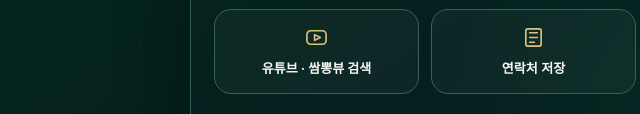
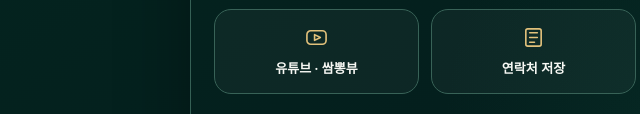
Before and after one commit to airroad1978-rgb/yeojudrone, a plain HTML site: page index.html in a window 1280 px wide. Shown: the part 686-800 px from the top of the page, 215-855 px from the left. Drawn offline with Linux system fonts and the light colour scheme.

Commit message:
Add files via upload

```diff
--- a/index.html
+++ b/index.html
@@ -14,7 +14,7 @@
 <a class="link" href="sms:01046647802"><svg viewBox="0 0 24 24"><path d="M4 5h16v12H9l-5 4V5Z"/><path d="M8 10h8M8 13h5"/></svg>문자 보내기</a>
 <a class="link" href="mailto:stender78@naver.com"><svg viewBox="0 0 24 24"><rect x="3" y="5" width="18" height="14" rx="2"/><path d="m3 7 9 7 9-7"/></svg>이메일</a>
 <a class="link" href="https://map.kakao.com/?q=%EA%B2%BD%EA%B8%B0%EB%8F%84%20%EC%97%AC%EC%A3%BC%EC%8B%9C%20%EC%84%B8%EC%A2%85%EB%8C%80%EC%99%95%EB%A9%B4%20%EB%82%B4%EC%96%912%EA%B8%B8%2030-1" target="_blank" rel="noopener noreferrer"><svg viewBox="0 0 24 24"><path d="M20 10c0 6-8 12-8 12S4 16 4 10a8 8 0 0 1 16 0Z"/><circle cx="12" cy="10" r="2.5"/></svg>지도 · 찾아오기</a>
-<a class="link" href="https://www.youtube.com/results?search_query=%EC%8C%88%EB%BD%95%EB%B7%B0+SSAMBBONGVIEW" target="_blank" rel="noopener noreferrer"><svg viewBox="0 0 24 24"><rect x="2" y="5" width="20" height="14" rx="4"/><path d="m10 9 6 3-6 3Z"/></svg>유튜브 · 쌈뽕뷰 검색</a>
+<a class="link" href="https://www.youtube.com/@ssambbongview" target="_blank" rel="noopener noreferrer"><svg viewBox="0 0 24 24"><rect x="2" y="5" width="20" height="14" rx="4"/><path d="m10 9 6 3-6 3Z"/></svg>유튜브 · 쌈뽕뷰</a>
 <button class="link" type="button" id="save"><svg viewBox="0 0 24 24"><rect x="4" y="3" width="16" height="18" rx="2"/><path d="M8 7h8M8 12h8M8 17h5"/></svg>연락처 저장</button>
 </div>
 <div class="info"><a href="tel:01046647802"><b>전화</b>010-4664-7802</a><a href="mailto:stender78@naver.com"><b>이메일</b>stender78@naver.com</a><div><b>주소</b><span>경기도 여주시 세종대왕면 내양2길 30-1</span></div></div>
```
